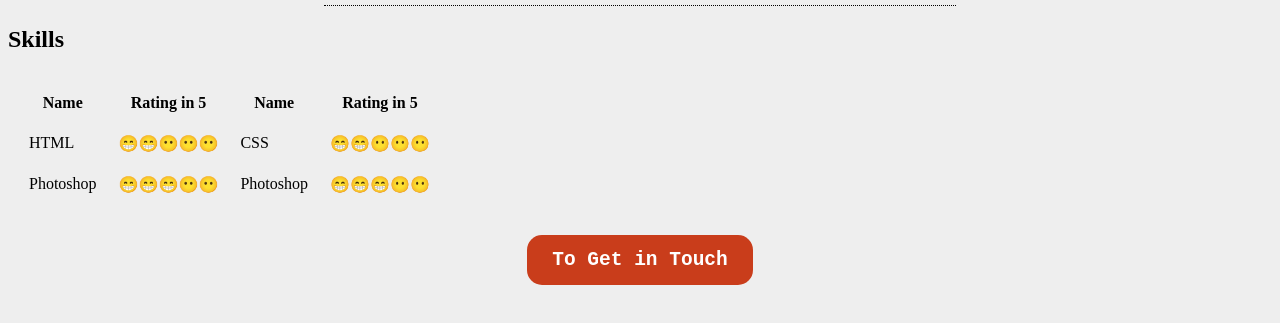
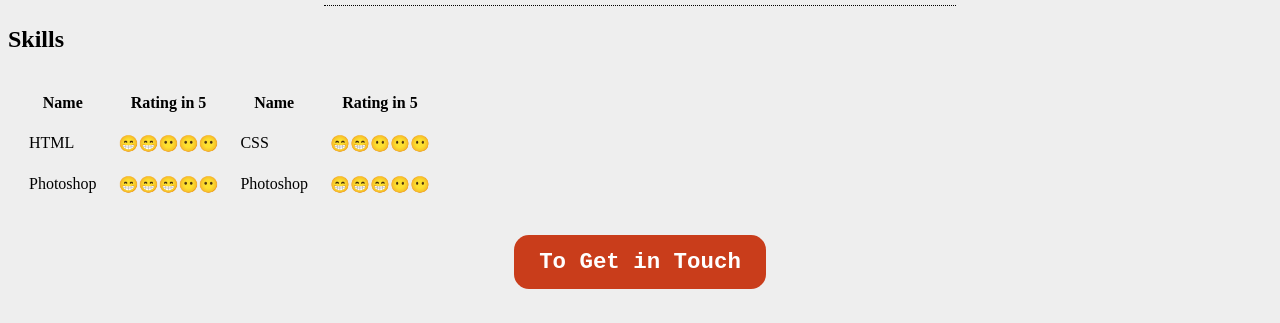
Before and after one commit to Cruzzhere/abtme, a plain HTML site: page index.html in a window 1280 px wide. In both pictures the pointer is over the link "To Get in Touch". Shown: the part 477-800 px from the top of the page. Drawn offline with Linux system fonts and the light colour scheme.

Commit message:
Update styler.css

```diff
--- a/CSS/styler.css
+++ b/CSS/styler.css
@@ -38,6 +38,7 @@
 
   a:hover, a:active {
     background-color: #C93D1B;
+    font-size: 115%;
   }
 
   hr {
```
